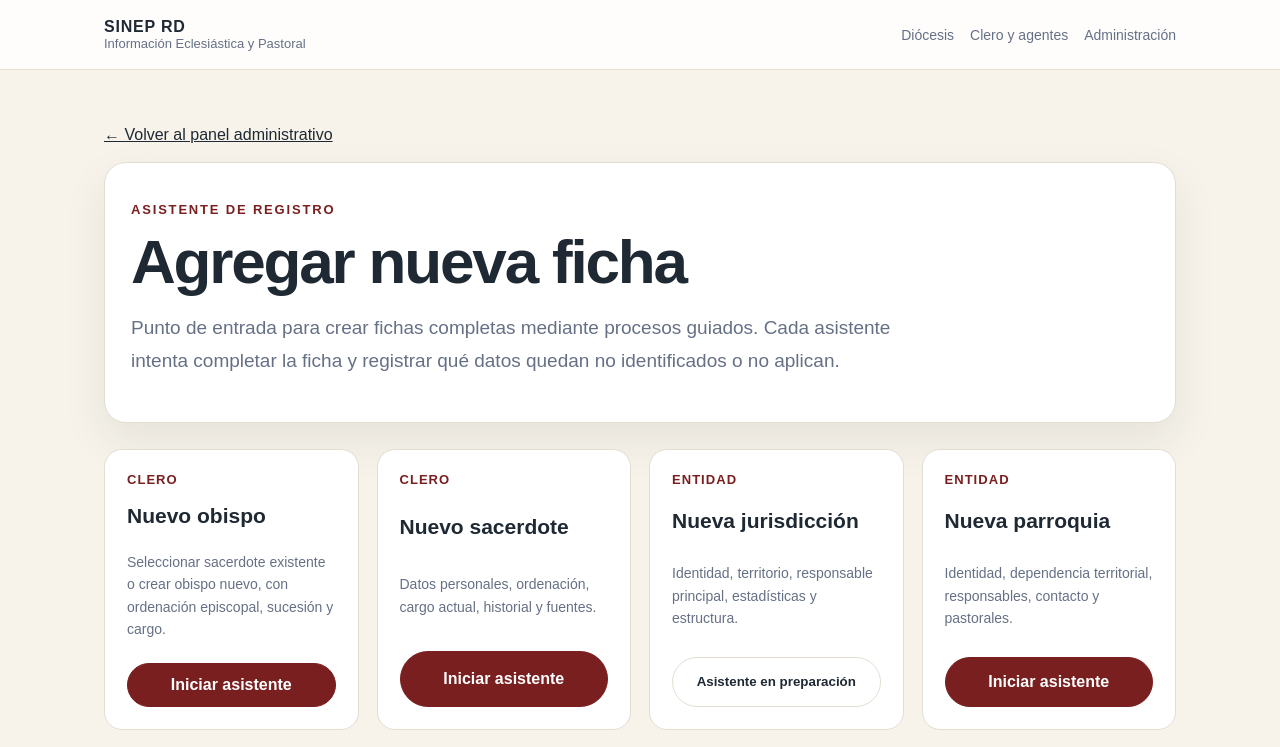
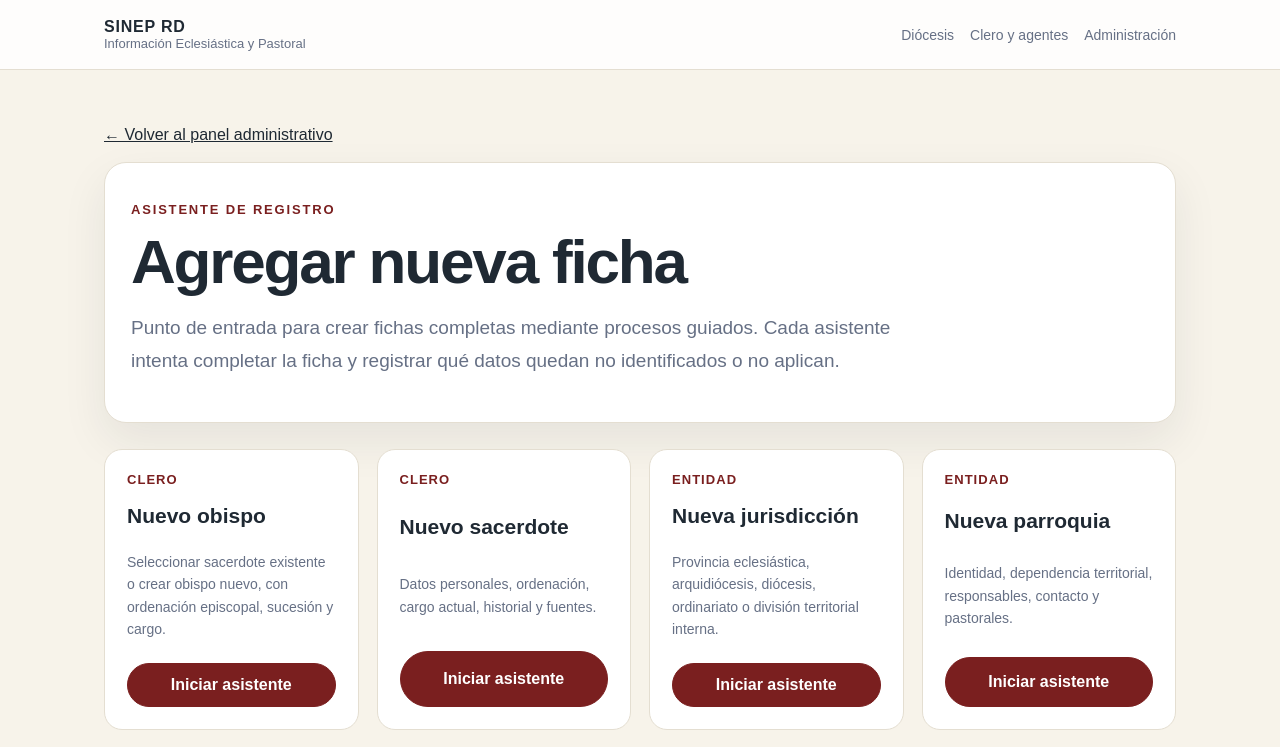
Before and after one commit to Jumen-UX/sinep-rd, a Next.js app: page /admin/nuevo in a window 1280 px wide. Shown: the top 747 px of the page. Built offline with nearby package versions, Linux system fonts and the light colour scheme.

Commit message:
Enable new jurisdiction wizard link

```diff
--- a/src/app/admin/nuevo/page.tsx
+++ b/src/app/admin/nuevo/page.tsx
@@ -5,7 +5,7 @@ import Link from 'next/link'
 const items = [
   { title: 'Nuevo obispo', type: 'Clero', description: 'Seleccionar sacerdote existente o crear obispo nuevo, con ordenación episcopal, sucesión y cargo.', href: '/admin/nuevo/obispo' },
   { title: 'Nuevo sacerdote', type: 'Clero', description: 'Datos personales, ordenación, cargo actual, historial y fuentes.', href: '/admin/nuevo/sacerdote' },
-  { title: 'Nueva jurisdicción', type: 'Entidad', description: 'Identidad, territorio, responsable principal, estadísticas y estructura.', href: null },
+  { title: 'Nueva jurisdicción', type: 'Entidad', description: 'Provincia eclesiástica, arquidiócesis, diócesis, ordinariato o división territorial interna.', href: '/admin/nuevo/jurisdiccion' },
   { title: 'Nueva parroquia', type: 'Entidad', description: 'Identidad, dependencia territorial, responsables, contacto y pastorales.', href: '/admin/nuevo/parroquia' },
   { title: 'Nueva capilla', type: 'Entidad', description: 'Identidad, dependencia, responsable, ubicación y notas.', href: '/admin/nuevo/capilla' },
 ]
@@ -27,11 +27,7 @@ export default function AdminNuevoPage() {
             <p className="entity-type">{item.type}</p>
             <h2>{item.title}</h2>
             <p className="meta">{item.description}</p>
-            {item.href ? (
-              <Link className="button button-primary" href={item.href}>Iniciar asistente</Link>
-            ) : (
-              <button className="button button-secondary" type="button" disabled>Asistente en preparación</button>
-            )}
+            <Link className="button button-primary" href={item.href}>Iniciar asistente</Link>
           </article>
         ))}
       </section>
```
